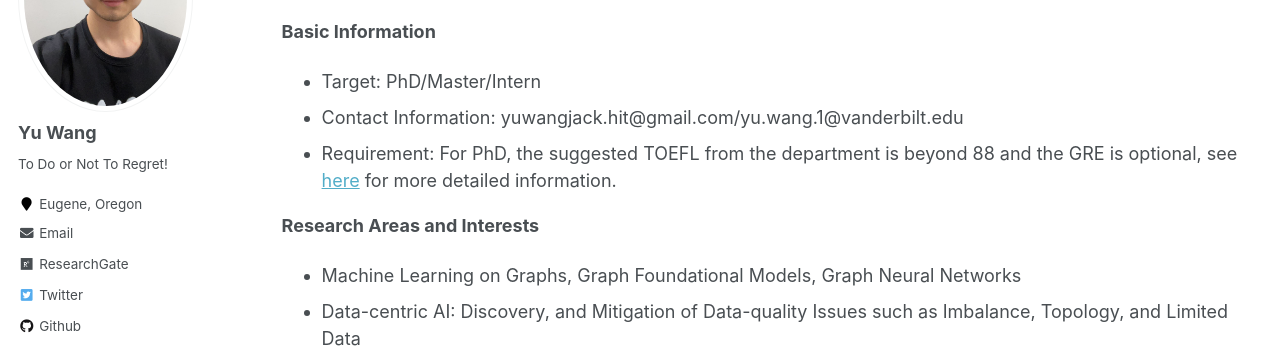
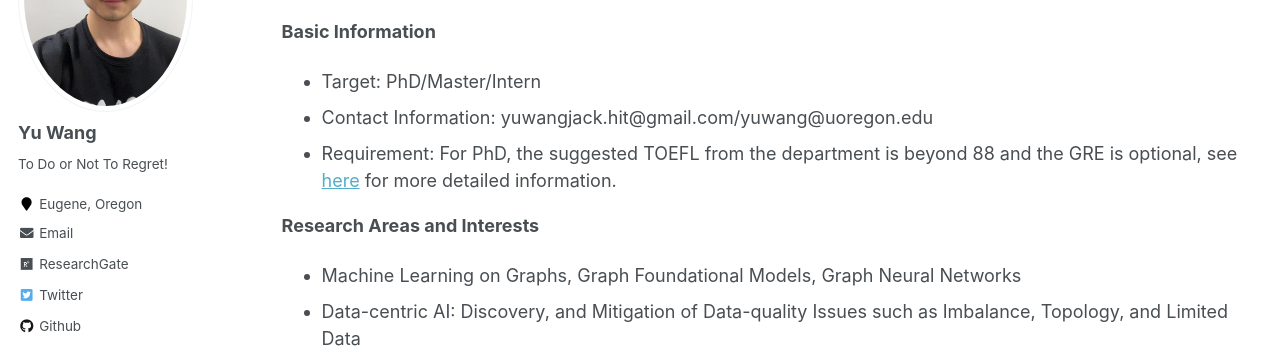
Before and after one commit to yuwang0103/yuwang0103.github.io, a Jekyll site: the page built from _pages/Recruiting.md, in a window 1280 px wide and 900 px high, scrolled down 330 px. Shown: the part 153-501 px from the top of the window. Built offline with Jekyll 4.4.1, drawn with Linux system fonts in a browser that asks for light colours.

Commit message:
Update Recruiting.md

```diff
--- a/_pages/Recruiting.md
+++ b/_pages/Recruiting.md
@@ -14,7 +14,7 @@ The University of Oregon (UO), founded in 1876, is a nationally renowned public
 
 **Basic Information**
 - Target: PhD/Master/Intern
-- Contact Information: yuwangjack.hit@gmail.com/yu.wang.1@vanderbilt.edu
+- Contact Information: yuwangjack.hit@gmail.com/yuwang@uoregon.edu
 - Requirement: For PhD, the suggested TOEFL from the department is beyond 88 and the GRE is optional, see [here](https://scds.uoregon.edu/cs/graduate-programs/phd) for more detailed information.
 
 **Research Areas and Interests**
```
